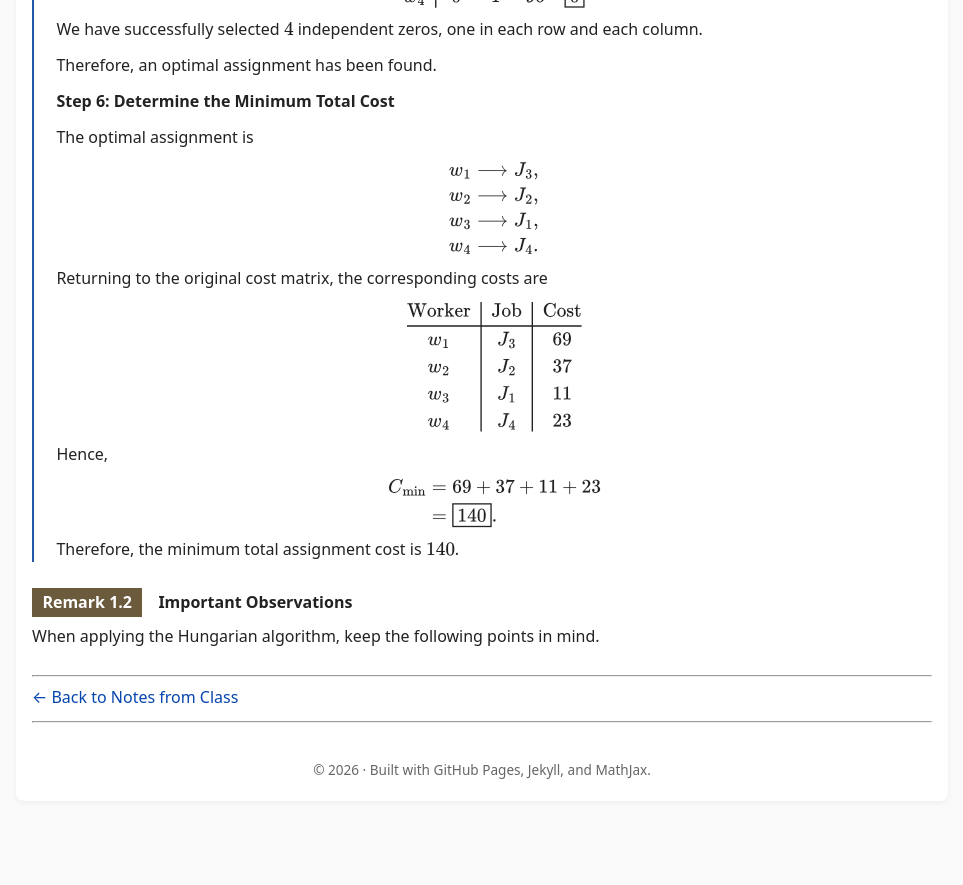
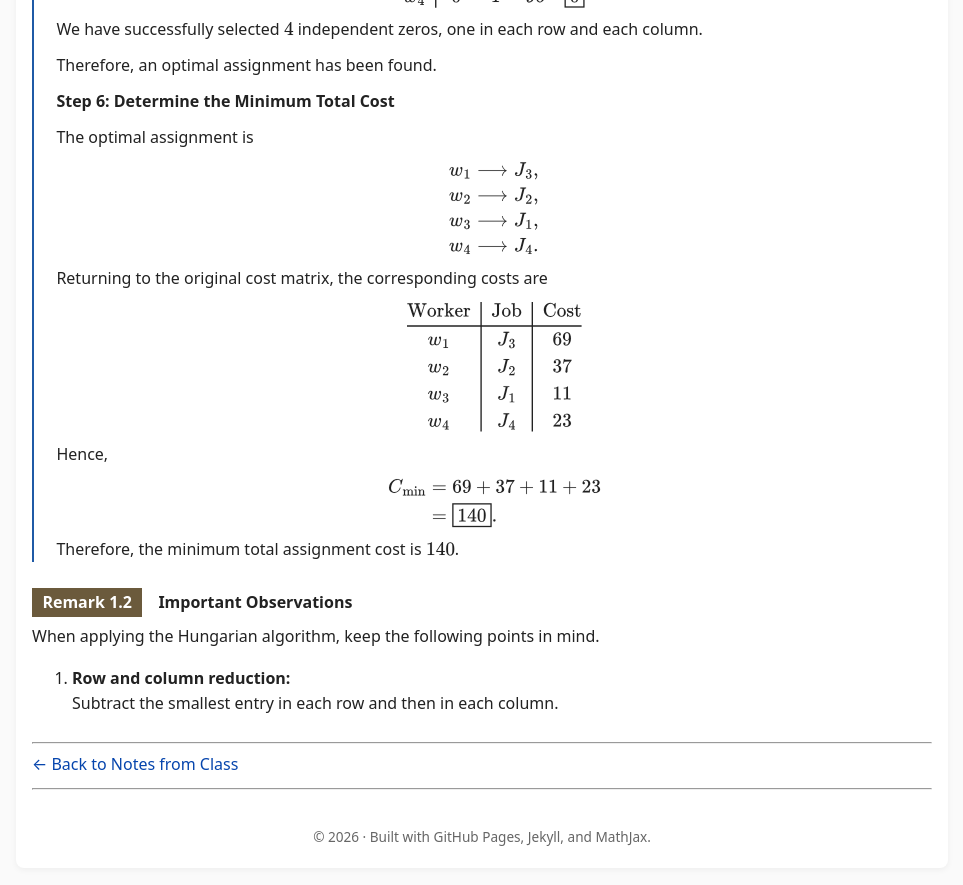
Before and after one commit to SaleemKamaludin/SaleemKamaludin.github.io, a Jekyll site: the page built from courses/math-2276/notes-from-class/supplementary-lecture-6/index.md, in a window 1280 px wide and 900 px high, scrolled down 5631 px. Shown: the top 885 px of the window, without its empty margins (158-1121 px from the left). Built offline with Jekyll 4.4.1, drawn with Linux system fonts in a browser that asks for light colours; before the commit the page ends 6464 px from its top, so only the background shows below that.

Commit message:
Add first Important Observation to Remark 1.2

```diff
--- a/courses/math-2276/notes-from-class/supplementary-lecture-6/index.md
+++ b/courses/math-2276/notes-from-class/supplementary-lecture-6/index.md
@@ -920,6 +920,23 @@ C_{\min}
     the following points in mind.
   </p>
 
+
+  <div id="remark-hungarian-important-observations-list">
+
+    <ol id="hungarian-important-observations-list">
+
+      <li>
+        <strong>Row and column reduction:</strong>
+
+        <p>
+          Subtract the smallest entry in each row
+          and then in each column.
+        </p>
+      </li>
+
+    </ol>
+
+  </div>
 </div>
 
 
```
